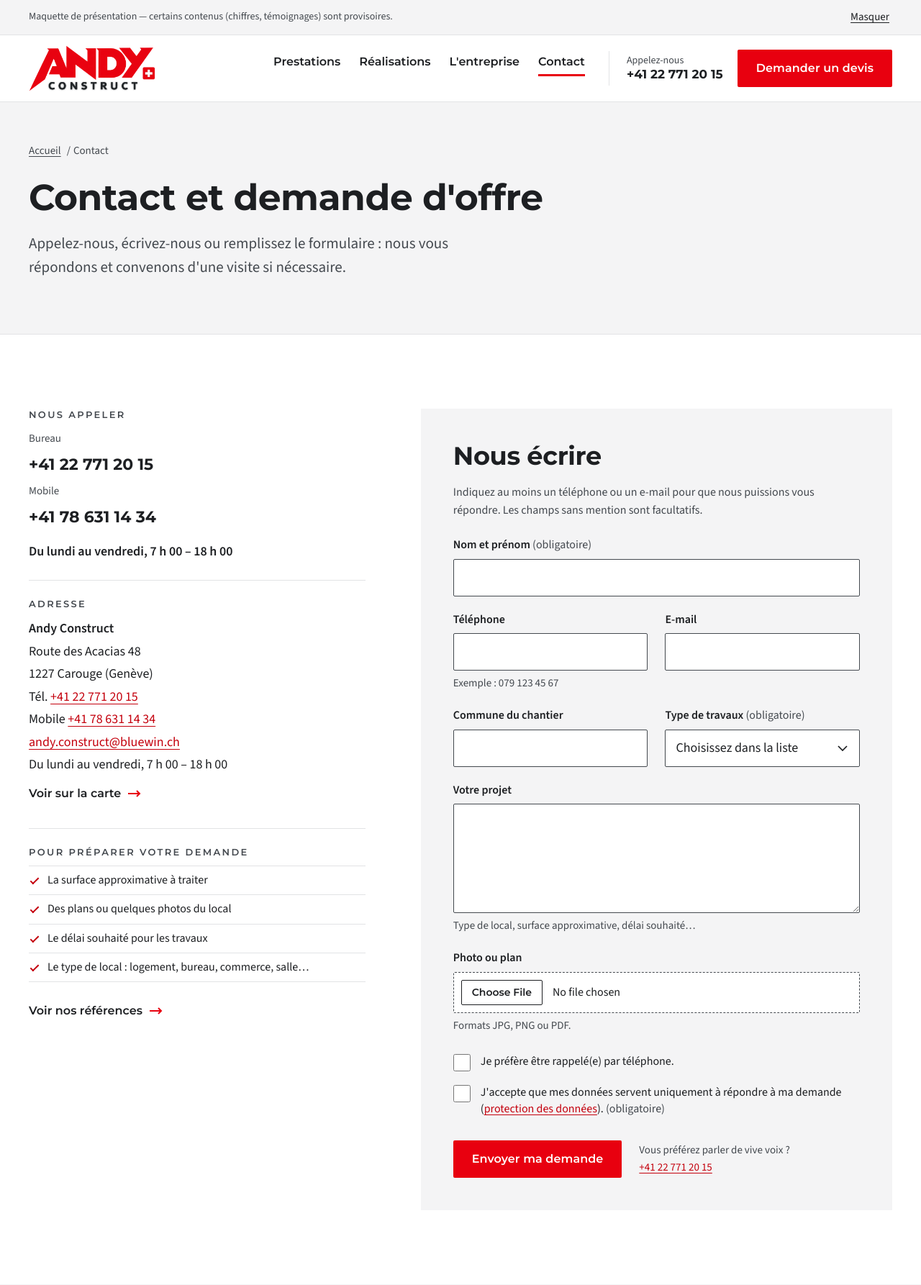
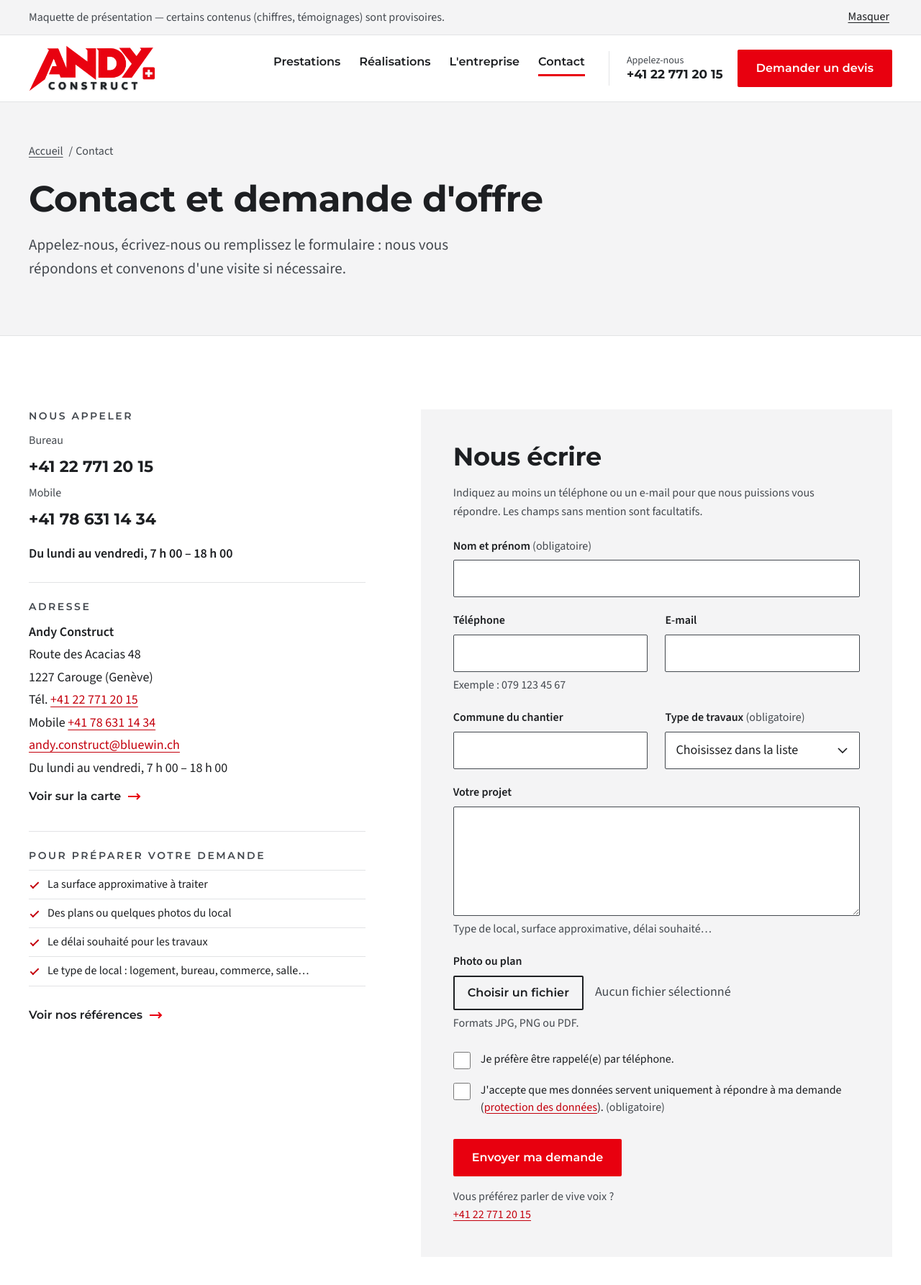
Before and after one commit to rayhanhasan/andy-construct, a PHP site: page /contact.html in a window 1280 px wide; the page is wider, and only the part inside the window is pictured. Shown: the top 1786 px of that part at 72% size. Run offline with PHP 8.4, Linux system fonts and the light colour scheme.

Commit message:
Applique les retours QA en cours : lisibilité, héro, champ fichier, générateur dans le dépôt
Co-Authored-By: Claude Opus 5.5 <noreply@anthropic.com>
Claude-Session: https://claude.ai/code/session_01CJp899YRpZU5tYf8UFEQJK

```diff
--- a/site/404.html
+++ b/site/404.html
@@ -1,4 +1,5 @@
 <!DOCTYPE html>
+<!-- Généré par tools/build — modifier les sources, pas ce fichier -->
 <html lang="fr-CH" class="no-js">
 <head>
   <!-- Chemins relatifs : si l'hébergeur sert cette page pour des adresses situées dans des sous-dossiers,
--- a/site/assets/css/styles.css
+++ b/site/assets/css/styles.css
@@ -20,7 +20,8 @@
   --body: "Source Sans 3", "Source Sans Pro", "Segoe UI", Arial, sans-serif;
 
   --fs-base: 1.125rem;   /* 18 px */
-  --fs-xs: .8125rem;
+  --fs-xs: .875rem;
+  --fs-card: 1.0625rem;
   --fs-lead: clamp(1.1875rem, 1.1rem + .35vw, 1.3125rem);
   --fs-h1: clamp(2.1rem, 1.55rem + 2vw, 3.2rem);
   --fs-h2: clamp(1.625rem, 1.36rem + 1.05vw, 2.25rem);
@@ -128,11 +129,11 @@ button { cursor: pointer; }
 .skip-link { position: absolute; left: 12px; top: -100px; z-index: 100; padding: 12px 18px; background: var(--ink); color: var(--white); font-weight: 600; text-decoration: none; }
 .skip-link:focus { top: 12px; color: var(--white); }
 
-.mockup-notice { background: var(--mist); border-bottom: var(--rule); color: var(--grey); font-size: .875rem; }
+.mockup-notice { background: var(--mist); border-bottom: var(--rule); color: var(--grey); font-size: 1rem; }
 .notice-off .mockup-notice { display: none; }
 .mockup-notice__inner { display: flex; align-items: center; justify-content: space-between; gap: 12px; min-height: 48px; }
 .mockup-notice p { margin: 6px 0; line-height: 1.4; max-width: none; }
-.mockup-notice__close { flex: none; min-height: 48px; min-width: 48px; padding: 0 4px; border: 0; background: none; color: var(--ink); font-size: .9375rem; text-decoration: underline; text-underline-offset: .2em; }
+.mockup-notice__close { flex: none; min-height: 48px; min-width: 48px; padding: 0 4px; border: 0; background: none; color: var(--ink); text-decoration: underline; text-underline-offset: .2em; }
 .mockup-notice__close:hover { color: var(--red-dark); }
 
 /* == 7. En-tête == */
@@ -222,7 +223,7 @@ button { cursor: pointer; }
 .page-head__aside p { margin: 0 0 4px; }
 .page-head__aside a { font: 700 1.1875rem/1.4 var(--head); color: var(--ink); text-decoration: none; }
 .page-head__aside a:hover { color: var(--red-dark); text-decoration: underline; }
-.breadcrumb ol { display: flex; flex-wrap: wrap; gap: 4px; margin: 0 0 24px; font-size: .9375rem; color: var(--grey); }
+.breadcrumb ol { display: flex; flex-wrap: wrap; gap: 4px; margin: 0 0 24px; font-size: 1rem; color: var(--grey); }
 .breadcrumb li:not(:last-child)::after { content: "/"; margin-left: 8px; }
 .breadcrumb a { color: var(--grey); display: inline-block; padding-block: 12px; margin-block: -12px; }
 .breadcrumb a:hover { color: var(--red-dark); }
@@ -375,16 +374,18 @@ button { cursor: pointer; }
 .field input:hover, .field select:hover, .field textarea:hover { border-color: var(--ink); }
 .field input:focus-visible, .field select:focus-visible, .field textarea:focus-visible { outline: 3px solid var(--ink); outline-offset: 0; border-color: var(--ink); }
 .has-error input, .has-error select, .has-error textarea { border: 2px solid var(--red-dark); }
-.hint { display: block; margin-top: 6px; font-size: .9375rem; color: var(--grey); }
-.error { display: block; margin-top: 6px; padding-left: 12px; border-left: 3px solid var(--red-dark); font-size: .9375rem; font-weight: 600; color: var(--red-dark); }
+.hint { display: block; margin-top: 6px; font-size: 1rem; color: var(--grey); }
+.error { display: block; margin-top: 6px; padding-left: 12px; border-left: 3px solid var(--red-dark); font-size: 1rem; font-weight: 600; color: var(--red-dark); }
 .field .check { display: flex; gap: 14px; align-items: flex-start; margin: 0; padding: 4px 0; font-weight: 400; cursor: pointer; }
 .check input { flex: none; width: 24px; height: 24px; min-height: 0; margin: 1px 0 0; accent-color: var(--ink); cursor: pointer; }
 .check span { font-size: 1rem; line-height: 1.45; }
 .form-actions { display: flex; flex-wrap: wrap; align-items: center; gap: 16px 24px; margin-top: 28px; }
-.form-actions p { margin: 0; font-size: .9375rem; color: var(--grey); max-width: 40ch; }
+.form-actions p { margin: 0; font-size: 1rem; color: var(--grey); max-width: 40ch; }
 .hp { position: absolute; left: -10000px; width: 1px; height: 1px; overflow: hidden; }
-.field input[type="file"] { padding: 10px; border-style: dashed; font-size: 1rem; }
-.field input[type="file"]::file-selector-button { margin-right: 14px; padding: 8px 14px; border: var(--rule-ink); border-radius: 2px; background: var(--white); font: 600 .875rem/1.2 var(--head); color: var(--ink); cursor: pointer; }
+.file-row { display: flex; flex-wrap: wrap; align-items: center; gap: 8px 16px; }
+.field .file-btn { display: inline-flex; margin: 0; min-height: 48px; padding: 10px 18px; cursor: pointer; }
+.file-input:focus-visible + .file-row .file-btn { outline: 3px solid var(--ink); outline-offset: 3px; }
+.file-state { color: var(--grey); overflow-wrap: anywhere; }
 .check + .check { margin-top: 10px; }
 .form-success__title { font: 700 1.25rem/1.3 var(--head); }
 .form-success { padding: 28px; border: var(--rule); border-left: 4px solid var(--red); background: var(--white); }
@@ -537,7 +538,7 @@ button { cursor: pointer; }
 .info-block address, .info-block p { margin: 0; }
 .info-block .big { display: inline-flex; align-items: center; min-height: 44px; font: 700 1.375rem/1.3 var(--head); color: var(--ink); text-decoration: none; }
 .info-block .big:hover { color: var(--red-dark); text-decoration: underline; }
-.info-block .muted { font-size: .9375rem; }
+.info-block .muted { font-size: 1rem; }
 .info-hours { margin-top: 12px !important; font-weight: 600; }
 .notfound__call { margin-top: 24px; }
 .hours { display: grid; grid-template-columns: auto 1fr; gap: 6px 20px; margin: 0; }
--- a/site/assets/js/main.js
+++ b/site/assets/js/main.js
@@ -101,6 +101,15 @@
       field.setAttribute('aria-invalid', msg ? 'true' : 'false');
       return !msg;
     };
+
+    // Champ fichier personnalisé : affiche le nom du fichier choisi (zone aria-live)
+    each('.file-input', function (inp) {
+      var state = d.getElementById(inp.id + '-etat');
+      inp.addEventListener('change', function () {
+        var f = inp.files && inp.files[0];
+        if (state) state.textContent = f ? f.name : 'Aucun fichier sélectionné';
+      });
+    }, form);
 
     each('input, select, textarea', function (field) {
       var recheck = function () {
--- a/site/contact.html
+++ b/site/contact.html
@@ -1,4 +1,5 @@
 <!DOCTYPE html>
+<!-- Généré par tools/build — modifier les sources, pas ce fichier -->
 <html lang="fr-CH" class="no-js">
 <head>
   <meta charset="utf-8">
@@ -213,9 +214,14 @@
                 <textarea id="contact-msg" name="message" rows="5" aria-describedby="contact-msg-hint"></textarea>
                 <span class="hint" id="contact-msg-hint">Type de local, surface approximative, délai souhaité…</span>
               </div>
-              <div class="field field--full">
+              <div class="field field--full file-field">
                 <label for="contact-fichier">Photo ou plan</label>
-                <input id="contact-fichier" name="fichier" type="file" accept="image/jpeg,image/png,application/pdf" aria-describedby="contact-fichier-hint">
+                <!-- Champ fichier natif masqué visuellement (reste accessible au clavier) ; libellé stylé en bouton, état mis à jour en JS -->
+                <input class="visually-hidden file-input" id="contact-fichier" name="fichier" type="file" accept="image/jpeg,image/png,application/pdf" aria-describedby="contact-fichier-etat contact-fichier-hint">
+                <div class="file-row">
+                  <label class="btn btn--ghost file-btn" for="contact-fichier">Choisir un fichier</label>
+                  <span class="file-state" id="contact-fichier-etat" aria-live="polite">Aucun fichier sélectionné</span>
+                </div>
                 <span class="hint" id="contact-fichier-hint">Formats JPG, PNG ou PDF.</span>
               </div>
               <div class="field field--full">
@@ -238,7 +244,7 @@
           <div class="form-success" role="status" tabindex="-1" hidden>
             <p class="form-success__title">Merci <span data-nom></span>, votre demande est bien prête.</p>
             <p>Nous vous recontactons rapidement pour convenir d'une visite. Pour une question urgente : <a href="tel:+41227712015">+41 22 771 20 15</a>.</p>
-            <p class="muted">Maquette : aucun message n'a réellement été envoyé.</p>
+            <!-- MAQUETTE : aucun message n'est réellement envoyé (voir le commentaire BRANCHEMENT). -->
           </div>
         </div>
         </section>
--- a/site/prestations.html
+++ b/site/prestations.html
@@ -1,4 +1,5 @@
 <!DOCTYPE html>
+<!-- Généré par tools/build — modifier les sources, pas ce fichier -->
 <html lang="fr-CH" class="no-js">
 <head>
   <meta charset="utf-8">
--- a/site/realisations.html
+++ b/site/realisations.html
@@ -1,4 +1,5 @@
 <!DOCTYPE html>
+<!-- Généré par tools/build — modifier les sources, pas ce fichier -->
 <html lang="fr-CH" class="no-js">
 <head>
   <meta charset="utf-8">
@@ -131,7 +132,7 @@
             <p class="eyebrow">Galerie</p>
             <h2 id="galerie-titre">Nos chantiers en photos</h2>
           </div>
-          <p class="lead">Choisissez un type de travaux, puis cliquez sur une photo pour l'agrandir. Les légendes décrivent le type de travail, sans nommer de lieu ni de client.</p>
+          <p class="lead">Choisissez un type de travaux, puis cliquez sur une photo pour l'agrandir.</p>
         </div>
         <!-- PROVISOIRE : fiches « Projets choisis » (commune, année, client, besoin, solution) à créer avec les informations du client.
              Galerie générée en HTML statique depuis assets/img/portfolio/manifest.json ; catégories déduites des images, à valider. -->
@@ -383,7 +384,7 @@
             <p class="eyebrow">18 références</p>
             <h2 id="references-titre">Ils nous ont fait confiance</h2>
           </div>
-          <p class="lead">Maîtres d'ouvrage publics et privés qui nous ont confié des travaux, cités tels qu'ils figurent sur notre site depuis plusieurs années.</p>
+          <p class="lead">Collectivités, institutions culturelles, entreprises et hôtels : des maîtres d'ouvrage publics et privés qui nous ont confié leurs travaux.</p>
         </div>
         <!-- PROVISOIRE : à valider avec le client (date de chaque référence, accord pour les logos de marques privées) -->
         <div class="refs-groups">
```
Also changed, not shown: other parts of site/assets/css/styles.css (+24 -26 lines), site/index.html (+10 -4 lines), site/mentions-legales.html (+5 -3 lines), 9 other files.
